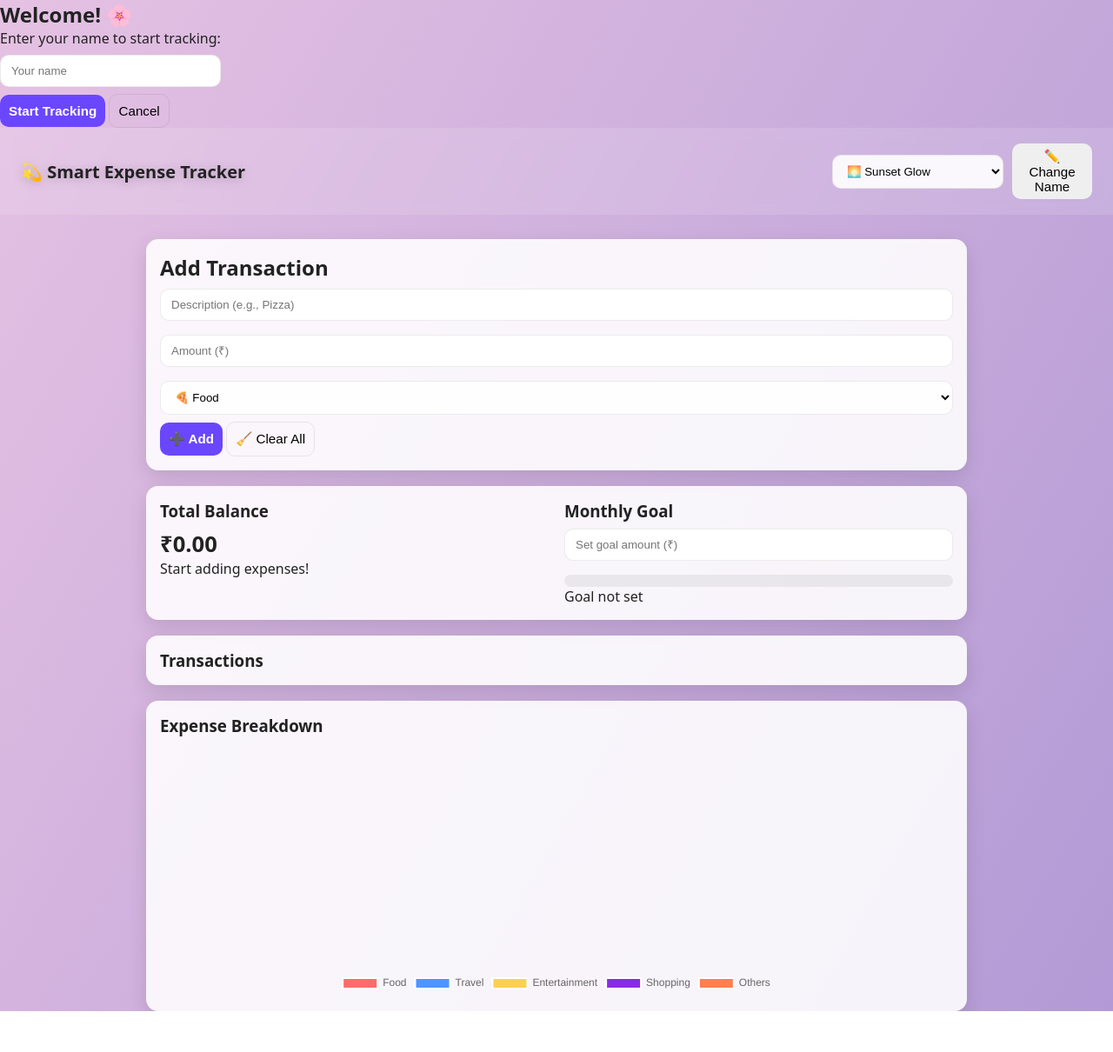
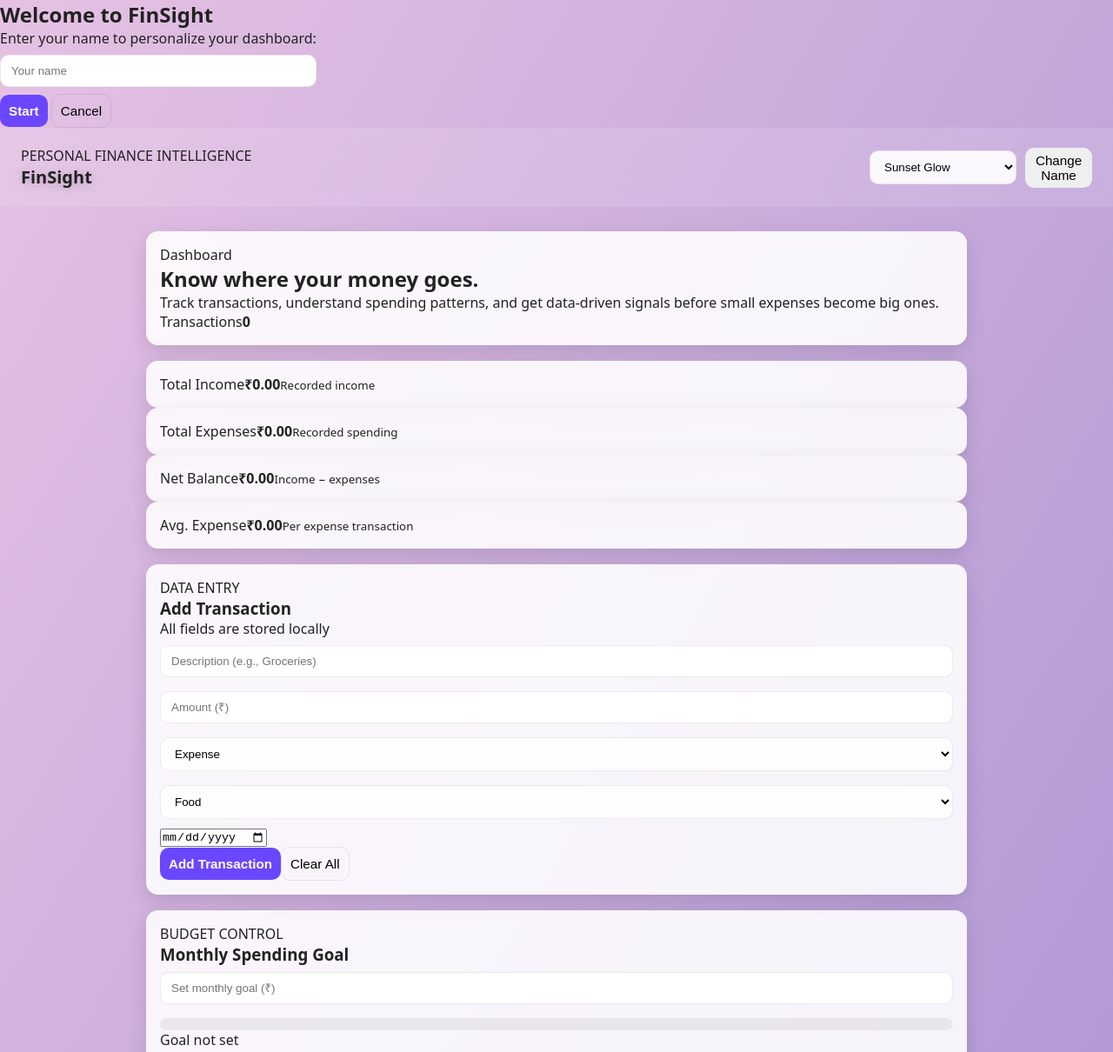
Before and after one commit to riya-sharma-01/finsight, a plain HTML site: page index.html in a window 1280 px wide. Shown: the top 1210 px of the page at 87% size. Before the commit the page ends 1163 px from the top, so only its background shows below. Drawn offline with nearby package versions, Linux system fonts and the light colour scheme.

Commit message:
feat: upgrade FinSight dashboard structure

```diff
--- a/index.html
+++ b/index.html
@@ -3,93 +3,111 @@
 <head>
   <meta charset="utf-8" />
   <meta name="viewport" content="width=device-width, initial-scale=1" />
-  <title>Smart Expense Tracker 💫</title>
-
-  <!-- Chart.js -->
+  <meta name="description" content="FinSight — a personal finance dashboard with spending analytics and intelligent insights." />
+  <title>FinSight — Personal Finance Intelligence</title>
   <script src="https://cdn.jsdelivr.net/npm/chart.js"></script>
-
-  <!-- CSS -->
   <link rel="stylesheet" href="style.css" />
 </head>
-<body>
-  <!-- WELCOME MODAL -->
+<body class="theme-sunset">
   <div id="welcome-modal" class="modal">
     <div class="modal-content">
-      <h2 id="modal-greeting">Welcome! 🌸</h2>
-      <p>Enter your name to start tracking:</p>
-      <input id="user-name" type="text" placeholder="Your name" />
+      <h2 id="modal-greeting">Welcome to FinSight</h2>
+      <p>Enter your name to personalize your dashboard:</p>
+      <input id="user-name" type="text" placeholder="Your name" maxlength="40" autocomplete="name" />
       <div class="modal-actions">
-        <button id="start-btn" class="btn primary">Start Tracking</button>
+        <button id="start-btn" class="btn primary">Start</button>
         <button id="cancel-name" class="btn ghost">Cancel</button>
       </div>
     </div>
   </div>
 
-  <!-- TOP BAR -->
   <header class="topbar">
-    <h1 id="greeting">💫 Smart Expense Tracker</h1>
+    <div>
+      <p class="eyebrow">PERSONAL FINANCE INTELLIGENCE</p>
+      <h1 id="greeting">FinSight</h1>
+    </div>
     <div class="controls">
       <select id="theme-select" aria-label="Select theme">
-        <option value="theme-sunset">🌅 Sunset Glow</option>
-        <option value="theme-stars">🌌 Starry Night</option>
-        <option value="theme-ocean">🌊 Ocean Breeze</option>
-        <option value="theme-candy">🍭 Candy Vibes</option>
+        <option value="theme-sunset">Sunset Glow</option>
+        <option value="theme-stars">Starry Night</option>
+        <option value="theme-ocean">Ocean Breeze</option>
+        <option value="theme-candy">Candy Vibes</option>
       </select>
-      <button id="edit-name" class="btn small">✏️ Change Name</button>
+      <button id="edit-name" class="btn small">Change Name</button>
     </div>
   </header>
 
-  <!-- MAIN -->
   <main class="container">
-    <!-- Add Expense -->
-    <form id="expense-form" class="card">
-      <h2>Add Transaction</h2>
-      <input id="name" type="text" placeholder="Description (e.g., Pizza)" required />
-      <input id="amount" type="number" placeholder="Amount (₹)" required />
-      <select id="category">
-        <option value="Food">🍕 Food</option>
-        <option value="Travel">🚗 Travel</option>
-        <option value="Entertainment">🎬 Entertainment</option>
-        <option value="Shopping">🛍️ Shopping</option>
-        <option value="Others">🧾 Others</option>
-      </select>
-      <div class="row">
-        <button type="submit" class="btn primary">➕ Add</button>
-        <button id="clear-btn" type="button" class="btn ghost">🧹 Clear All</button>
+    <section class="hero card">
+      <div>
+        <span class="pill">Dashboard</span>
+        <h2>Know where your money goes.</h2>
+        <p>Track transactions, understand spending patterns, and get data-driven signals before small expenses become big ones.</p>
       </div>
-    </form>
+      <div class="hero-stat"><span>Transactions</span><strong id="transaction-count">0</strong></div>
+    </section>
 
-    <!-- Summary -->
+    <section class="kpi-grid">
+      <article class="card kpi"><span>Total Income</span><strong id="income-total">₹0.00</strong><small>Recorded income</small></article>
+      <article class="card kpi"><span>Total Expenses</span><strong id="expense-total">₹0.00</strong><small>Recorded spending</small></article>
+      <article class="card kpi"><span>Net Balance</span><strong id="net-balance">₹0.00</strong><small>Income − expenses</small></article>
+      <article class="card kpi"><span>Avg. Expense</span><strong id="average-expense">₹0.00</strong><small>Per expense transaction</small></article>
+    </section>
+
+    <section class="card form-card">
+      <div class="section-heading"><div><p class="eyebrow">DATA ENTRY</p><h3>Add Transaction</h3></div><span class="hint">All fields are stored locally</span></div>
+      <form id="expense-form" class="transaction-form">
+        <input id="name" type="text" placeholder="Description (e.g., Groceries)" maxlength="80" required />
+        <input id="amount" type="number" min="0.01" step="0.01" placeholder="Amount (₹)" required />
+        <select id="transaction-type" aria-label="Transaction type">
+          <option value="expense">Expense</option>
+          <option value="income">Income</option>
+        </select>
+        <select id="category" aria-label="Transaction category">
+          <option value="Food">Food</option>
+          <option value="Travel">Travel</option>
+          <option value="Entertainment">Entertainment</option>
+          <option value="Shopping">Shopping</option>
+          <option value="Bills">Bills</option>
+          <option value="Health">Health</option>
+          <option value="Education">Education</option>
+          <option value="Others">Others</option>
+        </select>
+        <input id="transaction-date" type="date" aria-label="Transaction date" required />
+        <div class="row"><button type="submit" class="btn primary">Add Transaction</button><button id="clear-btn" type="button" class="btn ghost">Clear All</button></div>
+      </form>
+    </section>
+
     <section class="card summary">
-      <div class="balance">
-        <h3>Total Balance</h3>
-        <div id="total" class="big">₹0.00</div>
-        <p id="insight" class="insight">Start adding expenses!</p>
-      </div>
       <div class="goal">
-        <h3>Monthly Goal</h3>
-        <input id="goal-input" type="number" placeholder="Set goal amount (₹)" />
+        <div class="section-heading"><div><p class="eyebrow">BUDGET CONTROL</p><h3>Monthly Spending Goal</h3></div></div>
+        <input id="goal-input" type="number" min="1" step="1" placeholder="Set monthly goal (₹)" />
         <div class="progress-wrap"><div id="progress-bar" class="progress-bar"></div></div>
         <div id="goal-text" class="goal-text">Goal not set</div>
       </div>
+      <div class="insight-panel"><p class="eyebrow">INTELLIGENT INSIGHT</p><h3 id="insight-title">Start building your data</h3><p id="insight">Add a few transactions and FinSight will identify your largest category, spending concentration, and unusual expenses.</p></div>
     </section>
 
-    <!-- Transactions -->
-    <section class="card">
-      <h3>Transactions</h3>
-      <ul id="expense-list" class="expense-list"></ul>
+    <section class="analytics-grid">
+      <article class="card chart-card"><div class="section-heading"><div><p class="eyebrow">CATEGORY ANALYSIS</p><h3>Where you spend</h3></div></div><div class="chart-wrap"><canvas id="expenseChart"></canvas></div></article>
+      <article class="card chart-card"><div class="section-heading"><div><p class="eyebrow">TIME SERIES</p><h3>Monthly trend</h3></div></div><div class="chart-wrap"><canvas id="trendChart"></canvas></div></article>
     </section>
 
-    <!-- Chart -->
+    <section class="card analytics-summary">
+      <div><span>Top category</span><strong id="top-category">—</strong></div>
+      <div><span>Top category share</span><strong id="top-share">0%</strong></div>
+      <div><span>Highest expense</span><strong id="highest-expense">₹0.00</strong></div>
+      <div><span>Unusual transactions</span><strong id="anomaly-count">0</strong></div>
+    </section>
+
     <section class="card">
-      <h3>Expense Breakdown</h3>
-      <div class="chart-wrap">
-        <canvas id="expenseChart"></canvas>
-      </div>
+      <div class="section-heading"><div><p class="eyebrow">TRANSACTION LOG</p><h3>Recent transactions</h3></div><span id="filter-summary" class="hint">Showing all</span></div>
+      <div class="filter-row"><select id="filter-type"><option value="all">All types</option><option value="expense">Expenses</option><option value="income">Income</option></select><select id="filter-category"><option value="all">All categories</option></select></div>
+      <ul id="expense-list" class="expense-list"></ul>
+      <p id="empty-state" class="empty-state">No transactions yet. Add your first one above.</p>
     </section>
   </main>
 
-  <!-- JS -->
   <script src="script.js"></script>
 </body>
 </html>
```
